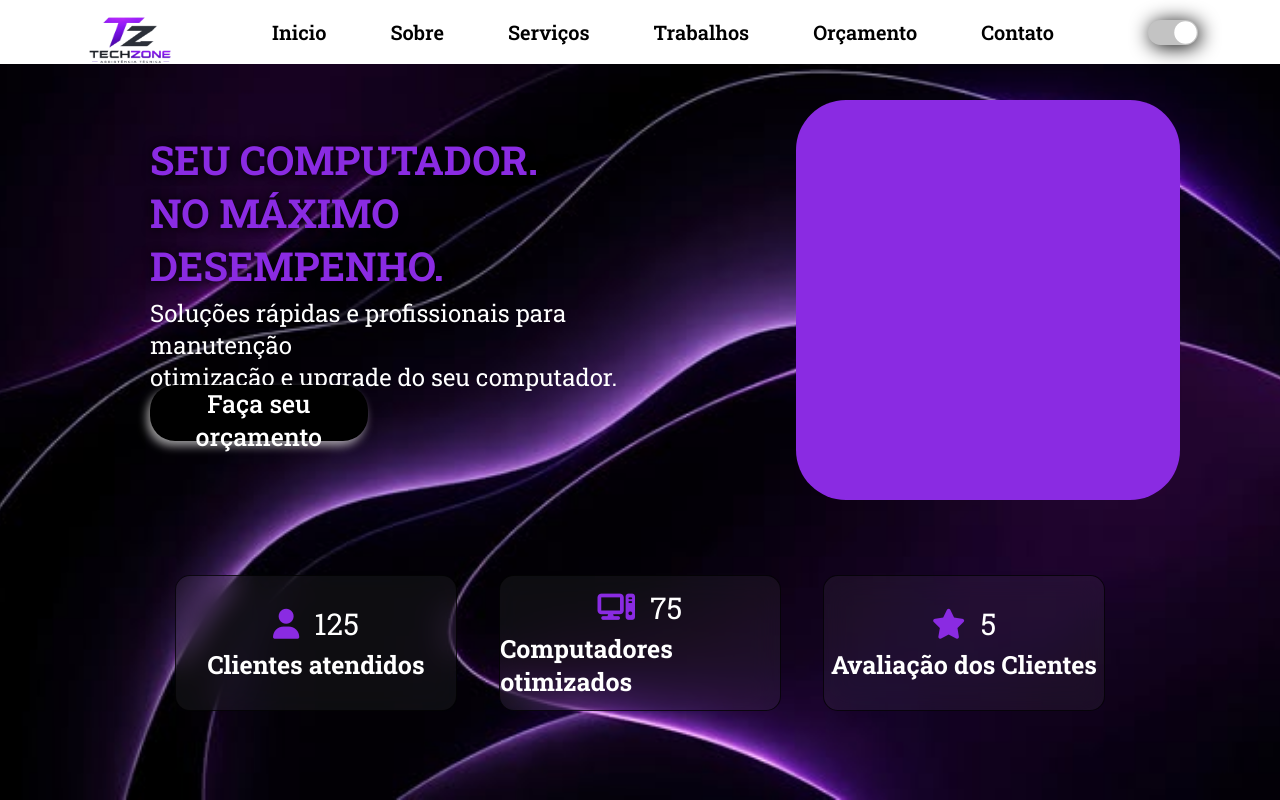
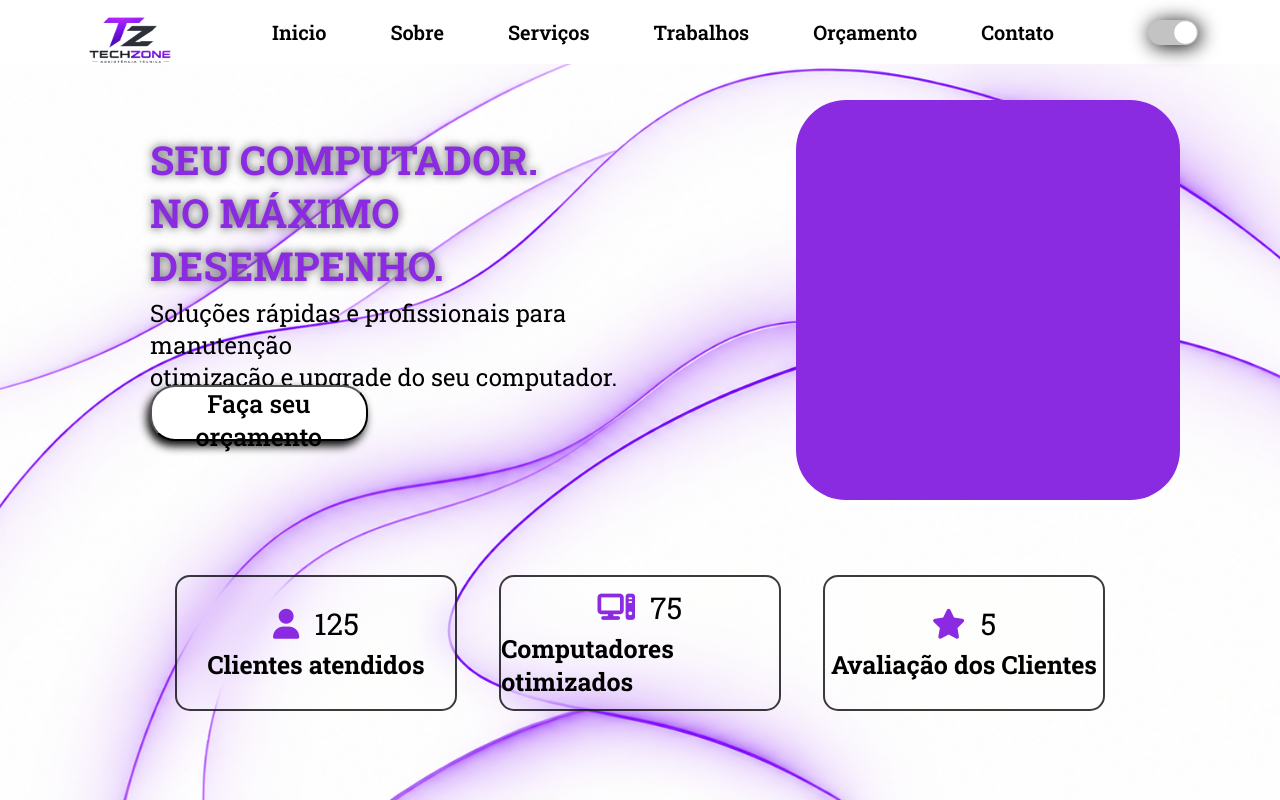
Before and after one commit to YagoSouza2301/TECH_ZONE, a plain HTML site: page index.html in a window 1280 px wide. Both pictures are taken after a click on the element 1172 px from the left and 32 px from the top of the page. Shown: the top 800 px of the page. Drawn offline with Linux system fonts and the light colour scheme.

Commit message:
Continuar mais tarde

```diff
--- a/principal.css
+++ b/principal.css
@@ -24,7 +24,7 @@ header {
     display: flex;
     align-items: center;
     justify-content: space-around;
-    transition: 0.5s;
+    transition: 0.5s ease;
     position: fixed;
     top: 0;
     left: 0;
@@ -33,8 +33,10 @@ header {
 }
 
 .logo {
-    height: 4rem; /* Igual ao heigth do header img abaixo*/
+    height: 4rem;
+    /* Igual ao heigth do header img abaixo*/
 }
+
 header img {
     width: 6rem;
     height: 5rem;
@@ -43,6 +45,7 @@ header img {
 .logo-clara {
     display: none;
 }
+
 /* Quando o tema claro estiver ativo */
 header.dark .logo-clara {
     display: block;
@@ -58,6 +61,7 @@ header ul {
     justify-content: center;
     gap: 10%;
 }
+
 header li {
     color: white;
     font-size: 20px;
@@ -82,6 +86,7 @@ header li:hover::after {
     transform: scaleX(1);
     transform-origin: left;
 }
+
 .trilho {
     width: 50px;
     height: 25px;
@@ -91,6 +96,7 @@ header li:hover::after {
     box-shadow: 2px 2px 20px white;
     cursor: pointer;
 }
+
 .indicador {
     width: 25px;
     height: 25px;
@@ -128,6 +134,7 @@ header.dark li {
     background-color: #c3c3c3;
     box-shadow: 2px 2px 20px black;
 }
+
 .trilho.dark .indicador {
     left: 25px;
     background-color: #fff;
@@ -136,6 +143,31 @@ header.dark li {
 /* SESSÕES */
 body.dark {
     background-color: #e4e4e4;
+}
+/* PRIMEIRA SESSÃO */
+.inicial.dark {
+    background-image: url(IMAGEM/Página-Inicial/ChatGPT\ Image\ 26\ de\ ago.\ de\ 2026\,\ 09_20_40.png);
+}
+.inicial.dark .box-inicial .atenção .infor p {
+    color: black;
+}
+.inicial.dark .box-inicial .atenção .infor h2 {
+    text-shadow: 0 0 10px rgb(84, 83, 83);
+}
+.inicial.dark .box-inicial .atenção button {
+    background-color: white;
+    color: black;
+    border-color: black;
+    box-shadow: -3px 5px 10px black;
+}
+
+.inicial.dark .box-inicial .atenção button:active {
+    box-shadow: -2px 3px 10px blueviolet;
+    transform: translate(-1px, 4px);
+}
+.inicial.dark .numeração .transparente {
+    border: 2px solid rgba(0, 0, 0, 0.767);
+    color: black;
 }
 
 /* RODAPÉ */
@@ -146,24 +178,32 @@ footer.dark .logo-clara {
 footer.dark .logo-escura {
     display: none;
 }
+
 footer.dark {
     background-color: white;
 }
+
 footer.dark a {
     color: black;
 }
+
 footer.dark h2 {
     color: black;
 }
-footer.dark .div-box .empresa .logo h2, footer.dark .div-box .empresa .logo p {
+
+footer.dark .div-box .empresa .logo h2,
+footer.dark .div-box .empresa .logo p {
     color: black;
 }
+
 footer.dark .div-box .empresa .sobre p {
     color: black;
 }
-footer.dark .contato .box .box-contato .segundo{
+
+footer.dark .contato .box .box-contato .segundo {
     color: black;
 }
+
 footer.dark .contato .box i {
     color: black;
 }
@@ -175,7 +215,7 @@ footer.dark .contato .box i {
 .inicial {
     width: 100%;
     height: 100vh;
-    background: url(IMAGEM/Página-Inicial/FUNDO\ ROXO.jpg);
+    background: url(IMAGEM/Página-Inicial/ChatGPT\ Image\ 26\ de\ ago.\ de\ 2026\,\ 09_32_11.png);
     background-position: center;
     background-repeat: no-repeat;
     background-size: cover;
@@ -183,13 +223,16 @@ footer.dark .contato .box i {
     flex-direction: column;
     justify-content: center;
     padding: 100px;
+    transition: 0.5s ease;
 }
+
 /* Alinhando texto e imagem */
 .inicial .box-inicial {
     display: flex;
     align-items: center;
     justify-content: space-between;
 }
+
 /* organizando caixa de texto e botão */
 .inicial .box-inicial .atenção {
     display: flex;
@@ -201,6 +244,7 @@ footer.dark .contato .box i {
     margin-right: 20px;
 
 }
+
 /* alinhar informações dentro da caixa esquerda */
 .inicial .box-inicial .atenção .infor {
     height: 75%;
@@ -208,15 +252,18 @@ footer.dark .contato .box i {
     flex-direction: column;
     justify-content: center;
 }
+
 .inicial .box-inicial .atenção .infor h2 {
     font-size: 40px;
     color: blueviolet;
     text-shadow: 0 0 10px black;
 }
+
 .inicial .box-inicial .atenção .infor p {
     margin-top: 5px;
     font-size: 24px;
     color: white;
+    transition: 0.5s ease;
 }
 
 /* fixar o botão embaixo */
@@ -225,6 +272,7 @@ footer.dark .contato .box i {
     display: flex;
     align-items: end;
 }
+
 /* ajustando o botão */
 .inicial .box-inicial .atenção button {
     margin-top: 50px;
@@ -239,10 +287,12 @@ footer.dark .contato .box i {
     color: #fff;
     border-color: transparent;
 }
-.inicial .box-inicial .atenção button:active{
+
+.inicial .box-inicial .atenção button:active {
     box-shadow: -2px 3px 10px blueviolet;
     transform: translate(-1px, 4px);
 }
+
 /* organizando área da foto */
 .inicial .box-inicial .imagem_computador {
     background-color: #8a2be2;
@@ -250,6 +300,7 @@ footer.dark .contato .box i {
     height: 50vh;
     border-radius: 50px;
 }
+
 /* Ajuste campo da onde as caixas transparente podem fixar */
 .numeração {
     margin: 20px auto -65px;
@@ -261,6 +312,7 @@ footer.dark .contato .box i {
     align-items: center;
     bottom: 0;
 }
+
 /* Dar tamanho para as caixas transparente */
 .numeração .transparente {
     backdrop-filter: blur(10px);
@@ -276,10 +328,11 @@ footer.dark .contato .box i {
     background: rgba(255, 255, 255, 0.05);
     backdrop-filter: blur(15px);
     -webkit-backdrop-filter: blur(15px);
-    border: 1px solid rgba(0, 0, 0, 0.767);
+    border: 2px solid rgba(0, 0, 0, 0.767);
     border-radius: 15px;
     color: white;
 }
+
 .numeração .transparente i {
     color: blueviolet;
 }
@@ -306,6 +359,7 @@ footer.dark .contato .box i {
     opacity: 1;
     transform: translate(0, 0);
 }
+
 /* FIM CHATGPT */
 
 .numeração .transparente div {
@@ -314,6 +368,7 @@ footer.dark .contato .box i {
     font-size: 30px;
     gap: 15px;
 }
+
 .numeração .transparente h3 {
     margin-top: 5px;
     font-size: 25px;
@@ -328,9 +383,10 @@ footer {
     background-color: black;
     height: 40vh;
     width: 100%;
-    transition: 0.5s;
+    transition: 0.5s ease;
 }
-footer a{
+
+footer a {
     color: white;
 }
 
@@ -352,25 +408,30 @@ footer .div-box .empresa {
     width: 55%;
     margin: 20px;
 }
-footer .div-box .empresa .logo img{
+
+footer .div-box .empresa .logo img {
     width: 8rem;
 }
-footer .div-box .empresa .logo{
+
+footer .div-box .empresa .logo {
     display: flex;
     align-items: center;
     margin-bottom: 1rem;
     height: 6rem;
     gap: 2px;
 }
+
 footer .div-box .empresa .logo h2 {
     font-size: 50px;
     color: white;
 }
+
 footer .div-box .empresa .logo p {
     margin-top: -3%;
     font-size: 20px;
     color: white;
 }
+
 footer .div-box .empresa .sobre p {
     font-size: 22px;
     color: white;
@@ -381,11 +442,13 @@ footer .div-box .empresa .sobre p {
 footer .navegação {
     width: 20%;
 }
+
 footer .navegação h3 {
     color: blueviolet;
     font-size: 25px;
     margin-bottom: 20px;
 }
+
 footer .navegação li {
     margin-bottom: 10px;
 }
@@ -395,11 +458,13 @@ footer .navegação li {
 footer .serviços {
     width: 20%;
 }
+
 footer .serviços h3 {
     color: blueviolet;
     font-size: 25px;
     margin-bottom: 20px;
 }
+
 footer .serviços li {
     margin-bottom: 10px;
 }
@@ -410,24 +475,29 @@ footer .contato {
     width: 35%;
     height: 100%;
 }
+
 footer .contato h3 {
     color: blueviolet;
     font-size: 25px;
     margin-bottom: 20px;
 }
+
 footer .contato .box {
     display: flex;
     align-items: center;
 }
+
 footer .contato .box i {
     font-size: 28px;
     color: white;
 }
-footer .contato .box .primeiro{
+
+footer .contato .box .primeiro {
     color: blueviolet;
     font-weight: bolder;
 }
-footer .contato .box .segundo{
+
+footer .contato .box .segundo {
     color: white;
 }
 
--- a/principal.js
+++ b/principal.js
@@ -4,12 +4,15 @@ let trilho = document.getElementById('trilho')
 let body = document.querySelector('body')
 let header = document.querySelector('header')
 let footer = document.querySelector('footer')
+let section = document.querySelector('section')
 
 trilho.addEventListener('click', ()=>{
     trilho.classList.toggle('dark')
     body.classList.toggle('dark')
     header.classList.toggle('dark')
     footer.classList.toggle('dark')
+    section.classList.toggle('dark')
+
     document.header.classList.toggle("dark");
 })
 
```
Also changed, not shown: IMAGEM/Página-Inicial/ChatGPT Image 26 de ago. de 2026, 09_20_40.png (added), IMAGEM/Página-Inicial/ChatGPT Image 26 de ago. de 2026, 09_32_11.png (added).
